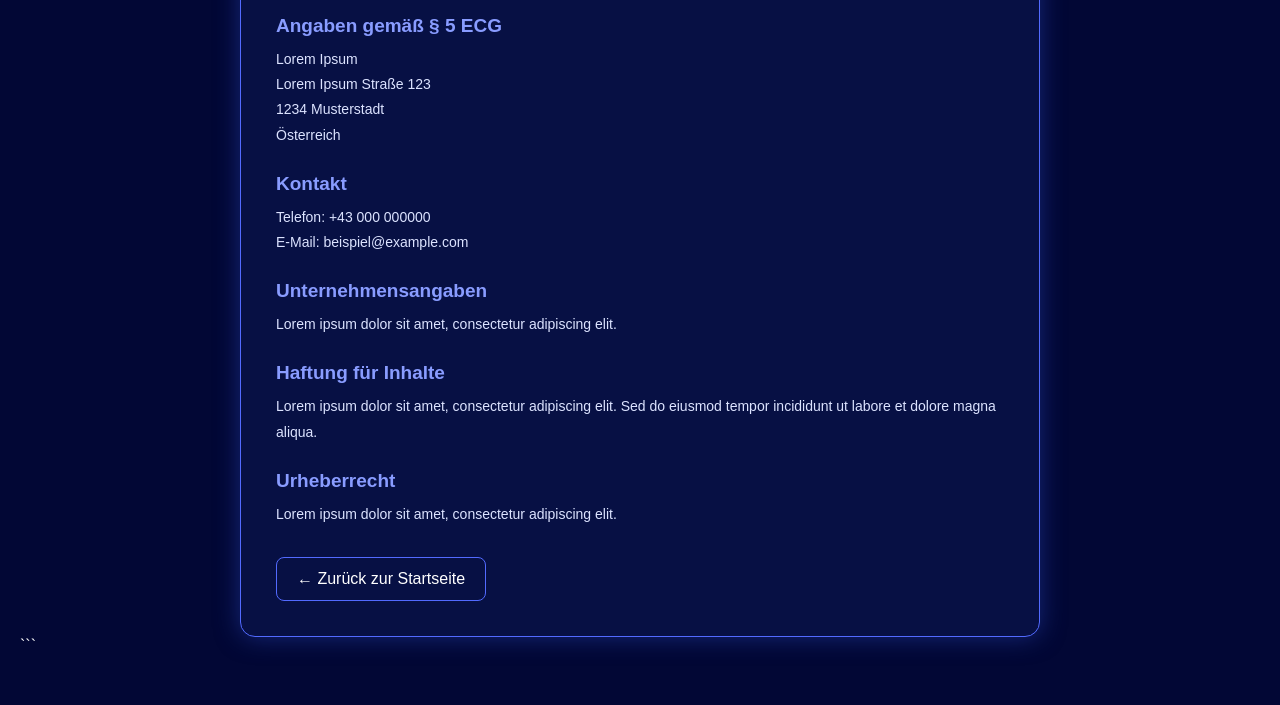
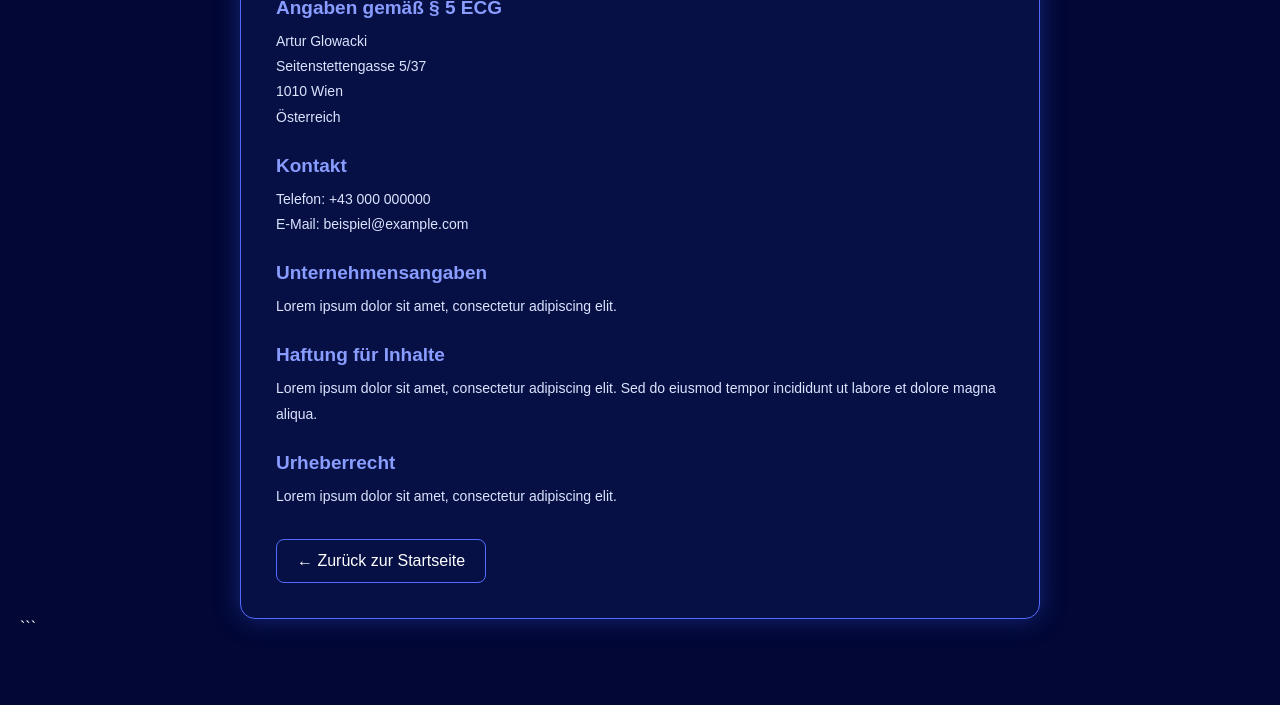
Before and after one commit to one594437-source/Atomsphere, a plain HTML site: page impressum.html in a window 1280 px wide. Shown: the part 156-861 px from the top of the page. Drawn offline with Linux system fonts and the light colour scheme.

Commit message:
Update impressum.html

````diff
--- a/impressum.html
+++ b/impressum.html
@@ -1,4 +1,3 @@
-```html
 <!DOCTYPE html>
 <html lang="de">
 <head>
@@ -76,9 +75,9 @@ a:hover {
 
 <h2>Angaben gemäß § 5 ECG</h2>
 <p>
-Lorem Ipsum<br>
-Lorem Ipsum Straße 123<br>
-1234 Musterstadt<br>
+Artur Glowacki<br>
+Seitenstettengasse 5/37<br>
+1010 Wien<br>
 Österreich
 </p>
 
````
